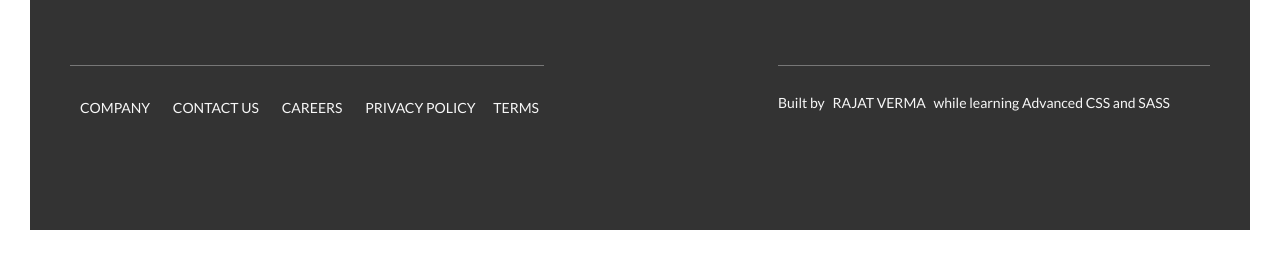
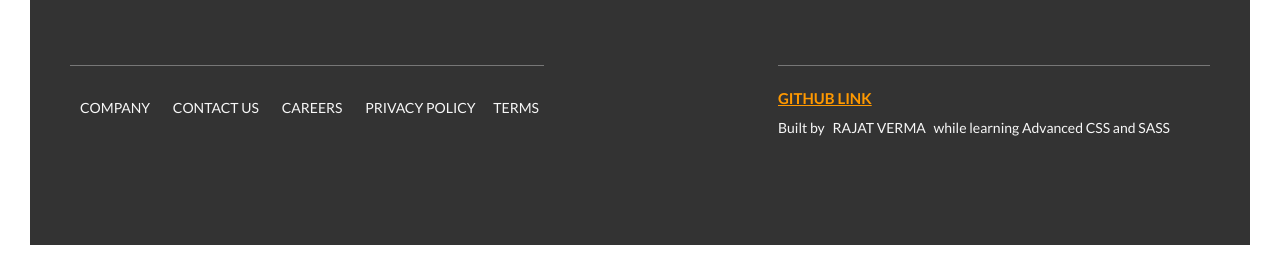
Before and after one commit to rajatverma311201/natours-sass, a website: page index.html in a window 1280 px wide. Shown: the part 5497-5772 px from the top of the page. Drawn offline with Linux system fonts and the light colour scheme.

Commit message:
added github link on page

```diff
--- a/index.html
+++ b/index.html
@@ -500,6 +500,12 @@
                 </div>
                 <div class="col-1-of-2">
                     <p class="footer__copyright">
+                        <a
+                            class="link-github"
+                            href="https://github.com/rajatverma311201/natours-sass"
+                            >GITHUB LINK</a
+                        >
+                        <br />
                         Built by
                         <a href="#" class="footer__link">Rajat Verma</a> while
                         learning Advanced CSS and SASS
--- a/sass/base/_typography.scss
+++ b/sass/base/_typography.scss
@@ -78,3 +78,9 @@ body {
         margin-bottom: 3rem;
     }
 }
+
+.link-github {
+    font-weight: 700;
+    font-size: 1.5rem;
+    color: $color-primary;
+}
```
Also changed, not shown: css/style.css.
